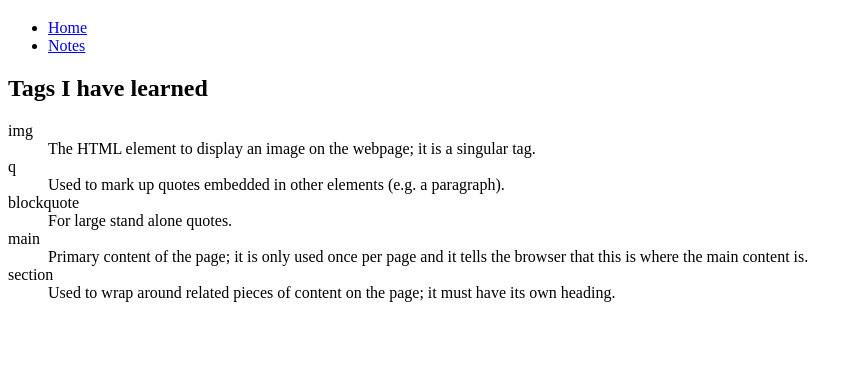
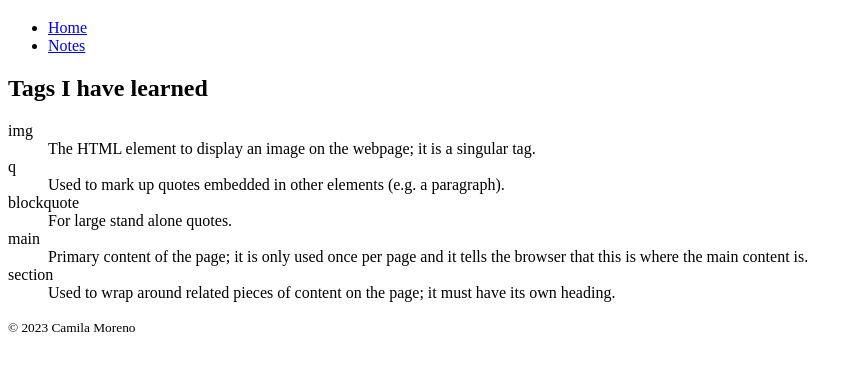
Before and after one commit to more0335/more0335.github.io, a plain HTML site: page html-assignment/notes.html in a window 1280 px wide. Shown: the part 61-432 px from the top of the page, without its empty margins (0-863 px from the left). Drawn offline with Linux system fonts and the light colour scheme.

Commit message:
add footer to notes.html

```diff
--- a/html-assignment/notes.html
+++ b/html-assignment/notes.html
@@ -38,5 +38,9 @@
             <dd>Used to wrap around related pieces of content on the page; it must have its own heading.</dd>
         </dl>
     </main>
+
+    <footer>
+        <p><small>&copy; 2023 Camila Moreno</small></p>
+    </footer>
 </body>
 </html>
```
